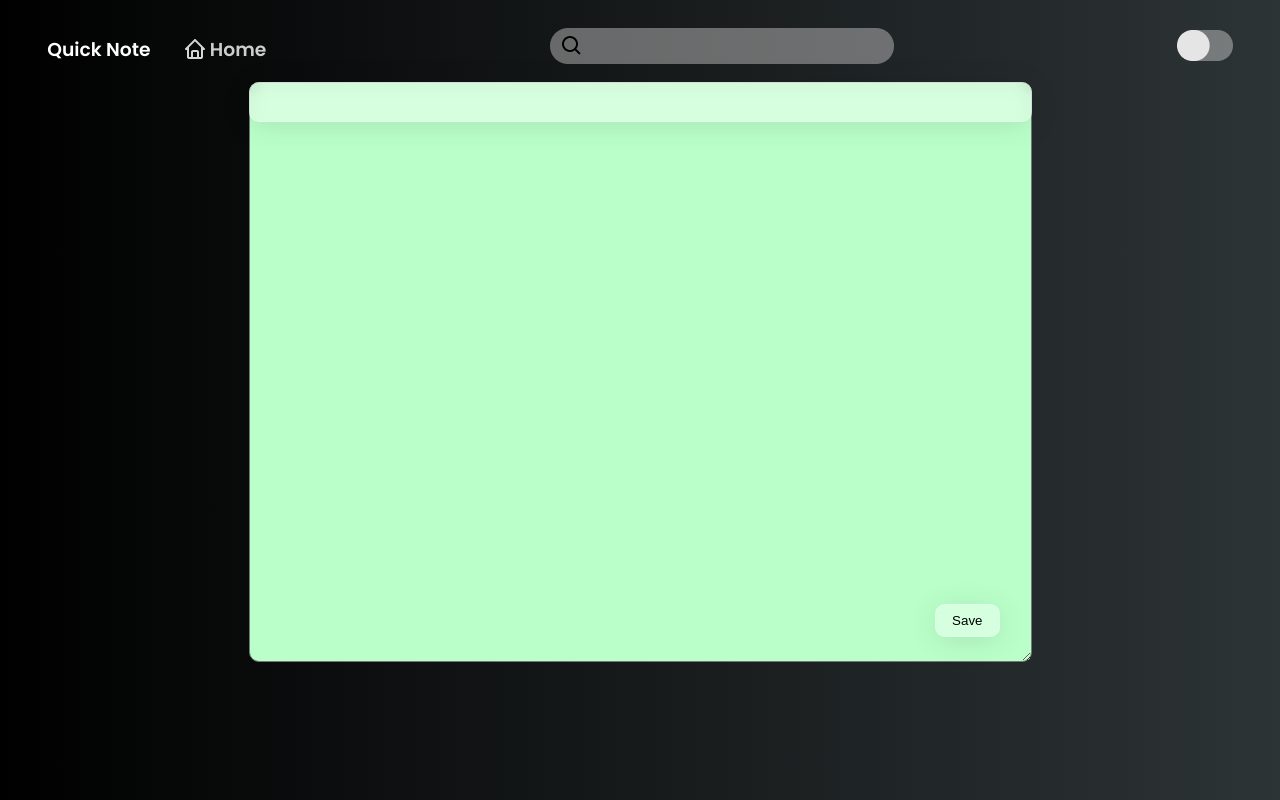
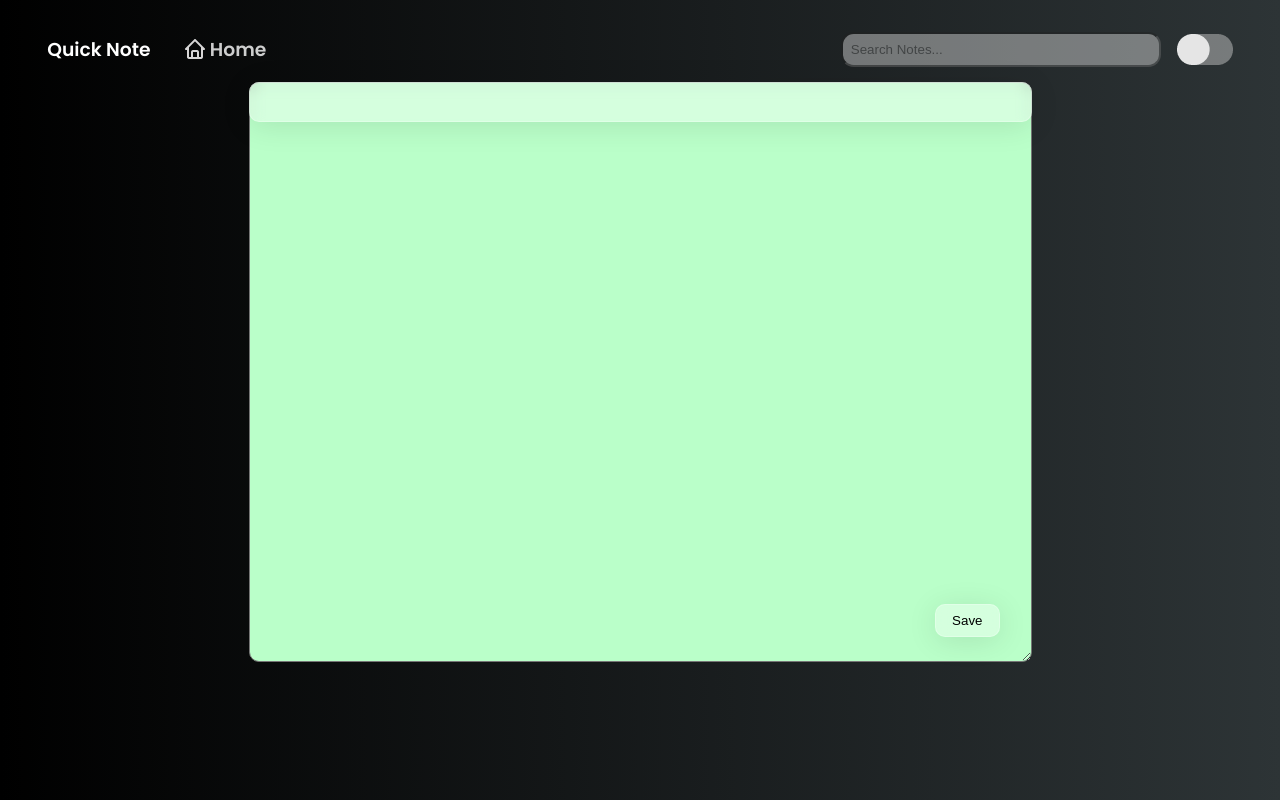
Before and after one commit to kewablay/quicknote-react, a React (Create React App) app: page /new in a window 1280 px wide. Built offline with nearby package versions, Linux system fonts and the light colour scheme; no server answers.

Commit message:
done with crud functionality

```diff
--- a/src/App.css
+++ b/src/App.css
@@ -41,6 +41,20 @@ a {
   justify-content: space-between;
   align-items: center;
 }
+.search-bar{
+  width: 20rem;
+  height: 2.2rem;
+  border-radius: .8rem;
+  padding: .5rem;
+  background: whitesmoke;
+  opacity: .4;
+  margin-right: 1rem;
+}
+.search-toggle{
+  display: flex;
+  justify-content: center;
+  align-items: center;
+}
 .navigation {
   display: flex;
 }
@@ -66,11 +80,11 @@ a {
 .side-bar img {
   margin-top: 1.5rem;
 }
-.notes-list{
+.notes-list {
   width: 100%;
 }
 
-.notes-container{
+.notes-container {
   width: 90%;
   display: flex;
   flex-wrap: wrap;
@@ -84,6 +98,7 @@ a {
   height: 180px;
   border-radius: 1.5rem;
   padding: 1rem;
+  overflow: hidden;
   margin: 1.5rem;
   font-size: 18px;
   font-weight: 400;
@@ -101,6 +116,14 @@ border: 1px solid rgba(255, 255, 255, 0.3); */
 }
 .card-wrapper {
   position: relative;
+}
+.time-stamp {
+  position: absolute;
+  bottom: 0.5rem;
+  left: 2.5rem;
+  color:black;
+  font-size: 14px;
+  opacity: 0.5;
 }
 .delete-btn {
   position: absolute;
--- a/src/components/AddNote.js
+++ /dev/null
@@ -1,17 +0,0 @@
-import React from 'react'
-import addButton from '../images/add-button.png'
-
-function AddNote() {
-    const colors =  ['#BAE1FF','#BAFFC9','#C4C4C4','#FFB3BA','#FFFFBA']
-
-    return (
-        <div className="add-note">
-            <img src={addButton} alt="Add" />
-            <div className='class-list'>
-                {colors.map((color) => (<li className="color" style={{ background: color}}></li>))}
-            </div>
-        </div>
-    )
-}
-
-export default AddNote
--- a/src/components/Header.js
+++ b/src/components/Header.js
@@ -2,7 +2,6 @@ import React from "react";
 import { Link } from "react-router-dom";
 
 import toggle from "../images/toggle.png";
-import searchBar from "../images/search-bar.png";
 import home from "../images/home1.png";
 
 function header() {
@@ -10,7 +9,7 @@ function header() {
     <div className="header">
       <div className="navigation">
         <h3 className="brand">Quick Note</h3>
-        <Link to='/' className="home-icon">
+        <Link to="/" className="home-icon">
           <img src={home} alt="" />
           <h3 className="nav-item">Home</h3>
         </Link>
@@ -18,10 +17,13 @@ function header() {
       {/* <form>
                 <input type="text" placeholder="Search Notes...."></input>
             </form> */}
-      <div className="search-bar">
-        <img src={searchBar} alt="" />
-      </div>
-      <div className="toggle">
+
+      <div className="search-toggle">
+        <input
+          className="search-bar"
+          type="text"
+          placeholder="Search Notes..."
+        ></input>
         <img src={toggle} alt="" />
       </div>
     </div>
--- a/src/components/ListItem.js
+++ b/src/components/ListItem.js
@@ -14,14 +14,28 @@ function ListItem({ note, getNotes }) {
     getNotes();
   };
 
+  const getTitle= (note) => {
+      let title = note.body.split('\n')[0]
+      if(title.length > 45 ){
+        return title.slice(0, 45)
+      }
+      return title
+  }
+
+  const getDate = (note) => {
+      return new Date(note.updated).toLocaleDateString()
+  }
+
+
   return (
     <div className="list-item">
       <div className="card-wrapper">
         <Link to={`/${note.id}`}>
           <div className="card">
-            <p className="note-title">{note.body}</p>
+            <p className="note-title">{getTitle(note)}</p>
           </div>
         </Link>
+        <span className="time-stamp">{getDate(note)}</span>
         <span onClick={deleteNote} className="delete-btn">
           <img src={deleteIcon} alt="" />
         </span>
--- /dev/null
+++ b/src/components/NewNote.js
@@ -0,0 +1,26 @@
+import React from "react";
+import { Link } from "react-router-dom";
+import addButton from "../images/add-button.png";
+
+function NewNote() {
+  const colors = ["#BAE1FF", "#BAFFC9", "#C4C4C4", "#FFB3BA", "#FFFFBA"];
+
+  return (
+    <div className="add-note">
+      <img src={addButton} alt="Add" />
+
+      <div className="class-list">
+        {colors.map((color) => (
+          <Link to="/new">
+            <li
+              className="color"
+              style={{ background: color }}
+            ></li>
+          </Link>
+        ))}
+      </div>
+    </div>
+  );
+}
+
+export default NewNote;
--- a/src/components/NotePage.js
+++ b/src/components/NotePage.js
@@ -11,11 +11,26 @@ function NotePage({ match, history }) {
   }, [noteId]);
 
   const getNote = async () => {
+    if(noteId === 'new') return
     const res = await fetch(`/api/${id}/`);
     const data = await res.json();
     console.log(data);
     setNote(data);
   };
+
+
+  const createNote = async () => {
+    fetch(`/api/create/`, {
+      method: "POST",
+      headers: {
+        "Content-Type": "application/json",
+      },
+      body: JSON.stringify(note),
+    });
+    console.log("create note triggered");
+
+  };
+
 
   const updateNote = async () => {
     console.log('update note triggered')
@@ -26,13 +41,22 @@ function NotePage({ match, history }) {
       },
       body: JSON.stringify(note),
     });
-    console.log("done with put request")
   };
 
   const handleSubmit = () => {
     console.log('about to submit')
-    updateNote();
-    history.push("/");
+    if (noteId !== 'new'){
+      updateNote();
+      history.push("/");
+    }
+    else if(noteId === 'new' & note.body === null){
+      alert("Can't save an empty note");
+    }
+    else if(noteId === 'new' & note.body !== null){
+      createNote();
+      history.push("/");
+    }
+
   };
 
   return (
--- a/src/components/Sidebar.js
+++ b/src/components/Sidebar.js
@@ -1,11 +1,11 @@
 import React from 'react'
 import addButton from '../images/add-button.png'
-import AddNote from './AddNote'
+import NewNote from './NewNote'
 
 function Sidebar() {
     return (
         <div className="side-bar">
-            <AddNote />
+            <NewNote />
         </div>
     )
 }
```
Also changed, not shown: src/images/search-bar.png (deleted).
